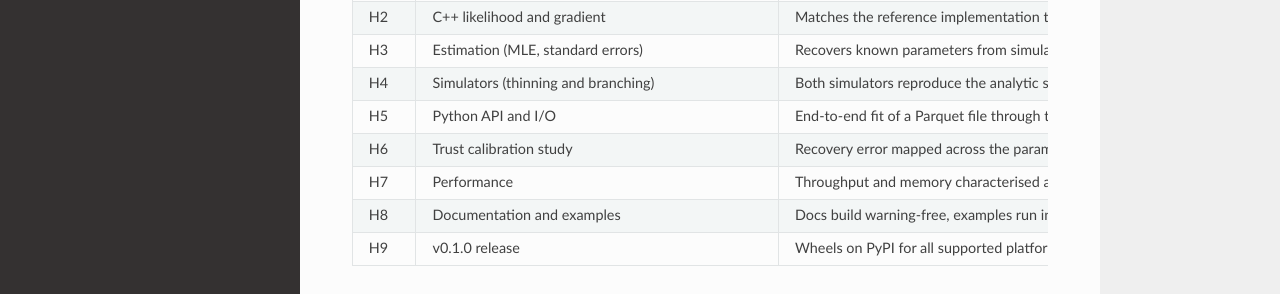
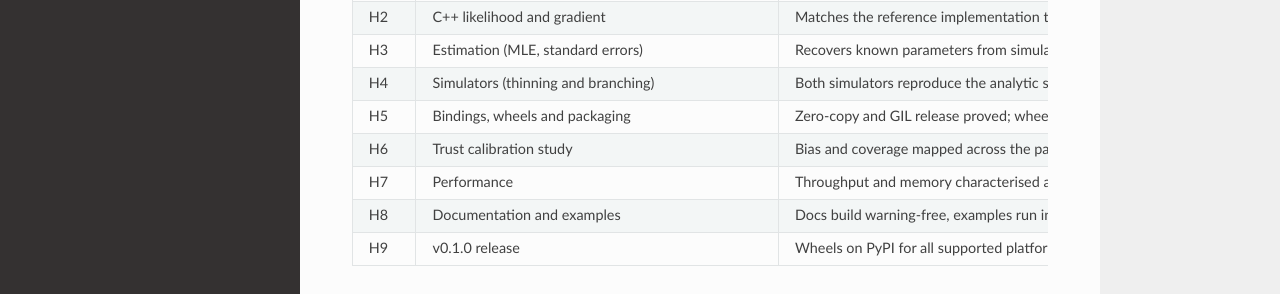
Before and after one commit to freddysccheung-067/hawkes-engine, a Sphinx documentation site: the page built from docs/ROADMAP.md, in a window 1280 px wide and 1233 px high. Shown: the part 330-624 px from the top of the window. Built offline with Sphinx 7.4.7 and the Read the Docs theme 3.1.0, drawn with Linux system fonts in a browser that asks for light colours.

Commit message:
Correct H5 claims and keep built wheels out of history
STATE.md cited configuration counts, throughputs and a machine that the committed benchmark files do not support; the reliability paragraph used a threshold trust.py does not contain. ROADMAP still had H3 as next and described H5 as I/O. Wheelhouse artifacts were tracked and are now ignored.

```diff
--- a/docs/ROADMAP.md
+++ b/docs/ROADMAP.md
@@ -8,10 +8,10 @@
 | H0 | Specification, ADRs, CI, package skeleton | Package installs and imports on all three platforms | Done |
 | H1 | Reference implementation of likelihood and gradient | Gradient agrees with complex-step differentiation to 1e-10 | Done |
 | H2 | C++ likelihood and gradient | Matches the reference implementation to 1e-12 | Done |
-| H3 | Estimation (MLE, standard errors) | Recovers known parameters from simulated data within the asymptotic standard errors | Next |
-| H4 | Simulators (thinning and branching) | Both simulators reproduce the analytic stationary mean | — |
-| H5 | Python API and I/O | End-to-end fit of a Parquet file through the public API | — |
-| H6 | Trust calibration study | Recovery error mapped across the parameter space | — |
+| H3 | Estimation (MLE, standard errors) | Recovers known parameters from simulated data within the asymptotic standard errors | Done |
+| H4 | Simulators (thinning and branching) | Both simulators reproduce the analytic stationary mean | Done |
+| H5 | Bindings, wheels and packaging | Zero-copy and GIL release proved; wheels build on all three platforms | Done |
+| H6 | Trust calibration study | Bias and coverage mapped across the parameter space | Next |
 | H7 | Performance | Throughput and memory characterised against the targets | — |
 | H8 | Documentation and examples | Docs build warning-free, examples run in CI | — |
 | H9 | v0.1.0 release | Wheels on PyPI for all supported platforms | — |
```
Also changed, not shown: docs/STATE.md (+36 -20 lines), 4 other files.
